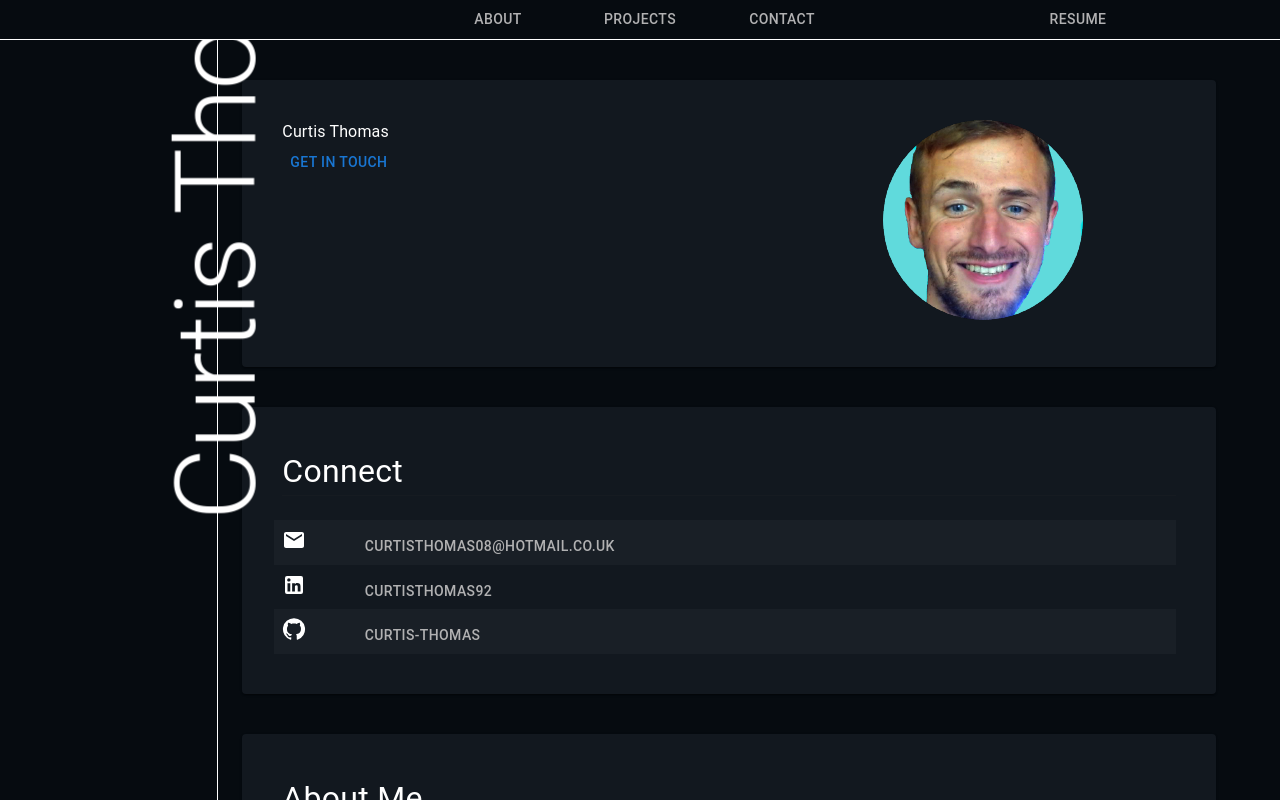
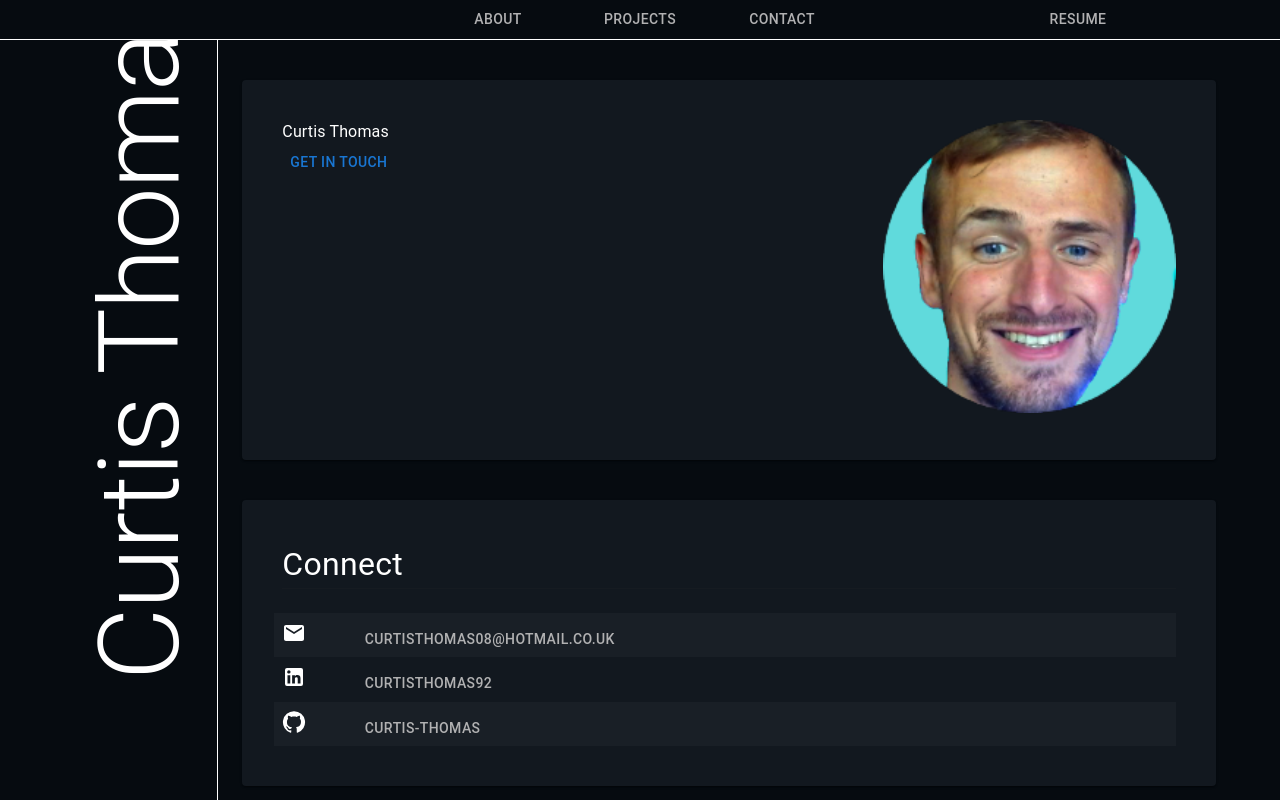
Before and after one commit to Curtis-Thomas/curtis-thomas-portfolio, a React (Create React App) app: page / in a window 1280 px wide. Shown: the top 800 px of the page. Built offline with nearby package versions, Linux system fonts and the light colour scheme.

Commit message:
fix: left bar txt responsiveness

```diff
--- a/src/core/Main.js
+++ b/src/core/Main.js
@@ -13,7 +13,9 @@ const Main = () => {
       <Grid container spacing={3}>
         {isDesktop && (
           <Grid item xs={12} sm={2}>
-            <LeftBar />
+            <Box sx={{ height: "100%", width: "100%" }}>
+              <LeftBar />
+            </Box>
           </Grid>
         )}
         <Grid item xs={12} sm={isDesktop ? 10 : 12}>
--- a/src/core/main/Jumbotron.js
+++ b/src/core/main/Jumbotron.js
@@ -20,7 +20,7 @@ const Jumbotron = () => {
             <img
               src={JumbotronImg}
               alt="Jumbotron"
-              style={{ objectFit: "fill", height: "100%" }}
+              style={{ objectFit: "fill", height: "100%", width: "100%" }}
             />
           </Grid>
         </Grid>
--- a/src/core/main/LeftBar.js
+++ b/src/core/main/LeftBar.js
@@ -1,14 +1,22 @@
-import { Typography, Grid } from "@mui/material";
+import { Typography, Grid, Box } from "@mui/material";
 
 const LeftBar = () => {
   return (
+    <Box>
+      <Grid container spacing={2}>
+        <Grid container item xs={12} sm={8}>
+          <Box sx={{ height: "100%", width: "100%" }}></Box>
+        </Grid>
+        <Grid container item xs={12} sm={4}>
+          <Box sx={{ height: "100%", width: "100%" }}>
+            {" "}
             <Grid
               container
               direction="column"
               justifyContent="center"
               alignItems="center"
-      style={{ height: "100vh", marginLeft: "-9vh", marginTop: "10vh" }}
-      position={"fixed"}
+              style={{ height: "100vh" }}
+              paddingTop={"60vh"}
             >
               <Grid item>
                 <Typography
@@ -25,6 +33,10 @@ const LeftBar = () => {
                 </Typography>
               </Grid>
             </Grid>
+          </Box>{" "}
+        </Grid>
+      </Grid>
+    </Box>
   );
 };
 
```
Lines whose indentation alone changed are shown as unchanged.
